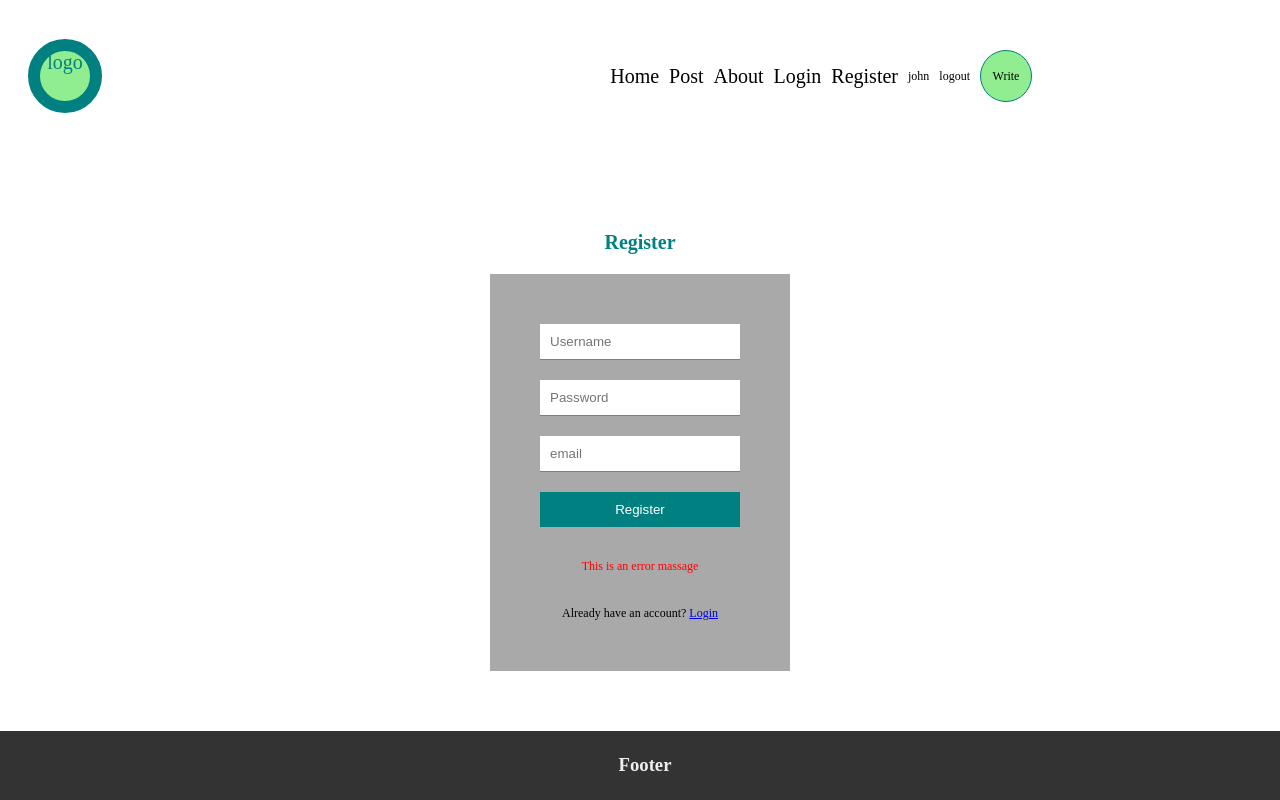
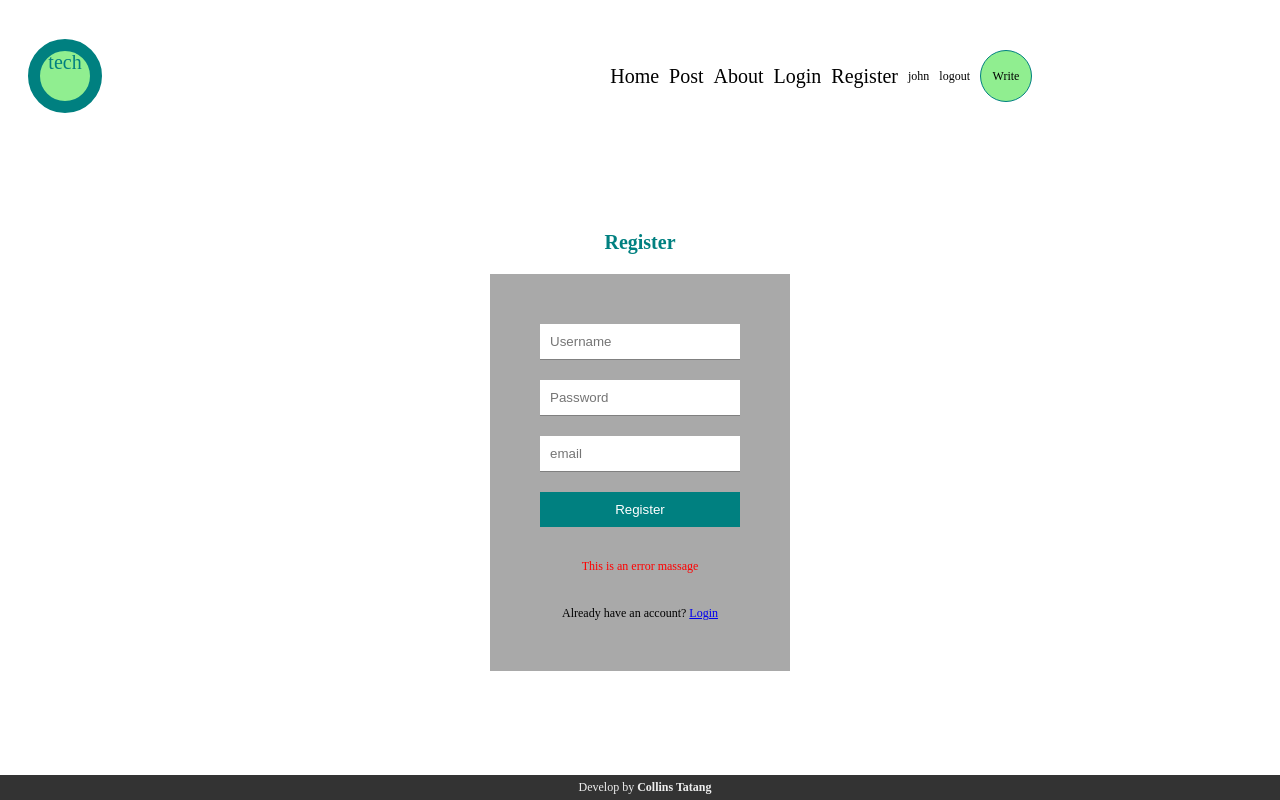
Before and after one commit to CollinsTatang/ReactNode-Blog-App, a React (Create React App) app: page /register in a window 1280 px wide. Built offline with nearby package versions, Linux system fonts and the light colour scheme.

Commit message:
Update navbar and footer style

```diff
--- a/src/components/Footer.js
+++ b/src/components/Footer.js
@@ -3,7 +3,9 @@ import '../css/Footer.css';
 const Footer = () => {
     return(
         <footer>
-            <h3>Footer</h3>
+            <span>
+                Develop by <b>Collins Tatang</b>
+            </span>
         </footer>
     )
 }
--- a/src/components/Navbar.js
+++ b/src/components/Navbar.js
@@ -1,5 +1,5 @@
 import React from "react";
-import { Link} from 'react-router-dom';
+import { Link } from 'react-router-dom';
 import '../css/Navbar.css'
 
 const Navbar = () => {
@@ -7,7 +7,9 @@ const Navbar = () => {
         <div>
             <div className="navbar">
                 <div>
-                    <h1 className="logo-style">logo</h1>
+                    <Link className="link" to="/">
+                        <h1 className="logo-style">tech</h1>
+                    </Link>
                 </div>
                 <div className="links">
                     <Link className="link" to="/">
```
